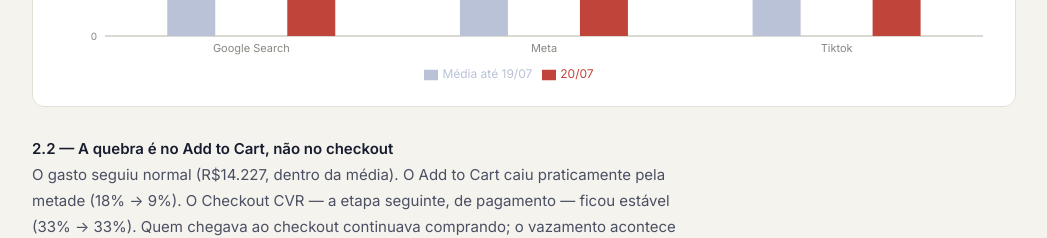
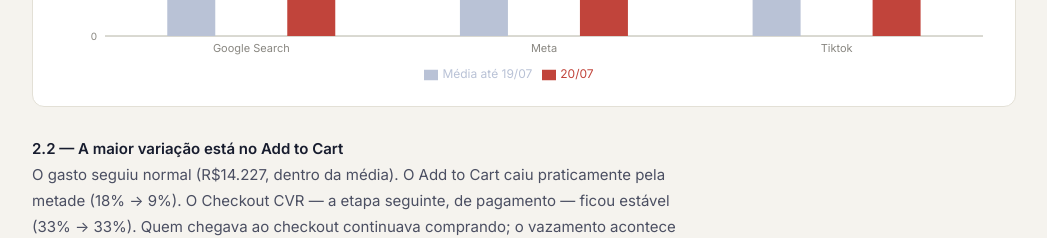
Before and after one commit to Pixtoficial/performance-investigation-pixt, a React (Vite) app: page / in a window 1280 px wide. Shown: the part 1980-2218 px from the top of the page, without its empty margins (116-1163 px from the left). Built offline with nearby package versions, Linux system fonts and the light colour scheme.

Commit message:
Simplifica titulo 2.2 para focar no Add to Cart, sem mencionar checkout

```diff
--- a/src/App.jsx
+++ b/src/App.jsx
@@ -103,7 +103,7 @@ export default function App() {
           </p>
           <ChannelBreakdown />
 
-          <h3 style={{ marginTop: 32, marginBottom: 4 }}>2.2 — A quebra é no Add to Cart, não no checkout</h3>
+          <h3 style={{ marginTop: 32, marginBottom: 4 }}>2.2 — A maior variação está no Add to Cart</h3>
           <p className="body-text">
             O gasto seguiu normal (R$14.227, dentro da média). O Add to Cart caiu praticamente pela metade
             (18% → 9%). O Checkout CVR — a etapa seguinte, de pagamento — ficou estável (33% → 33%). Quem
```
